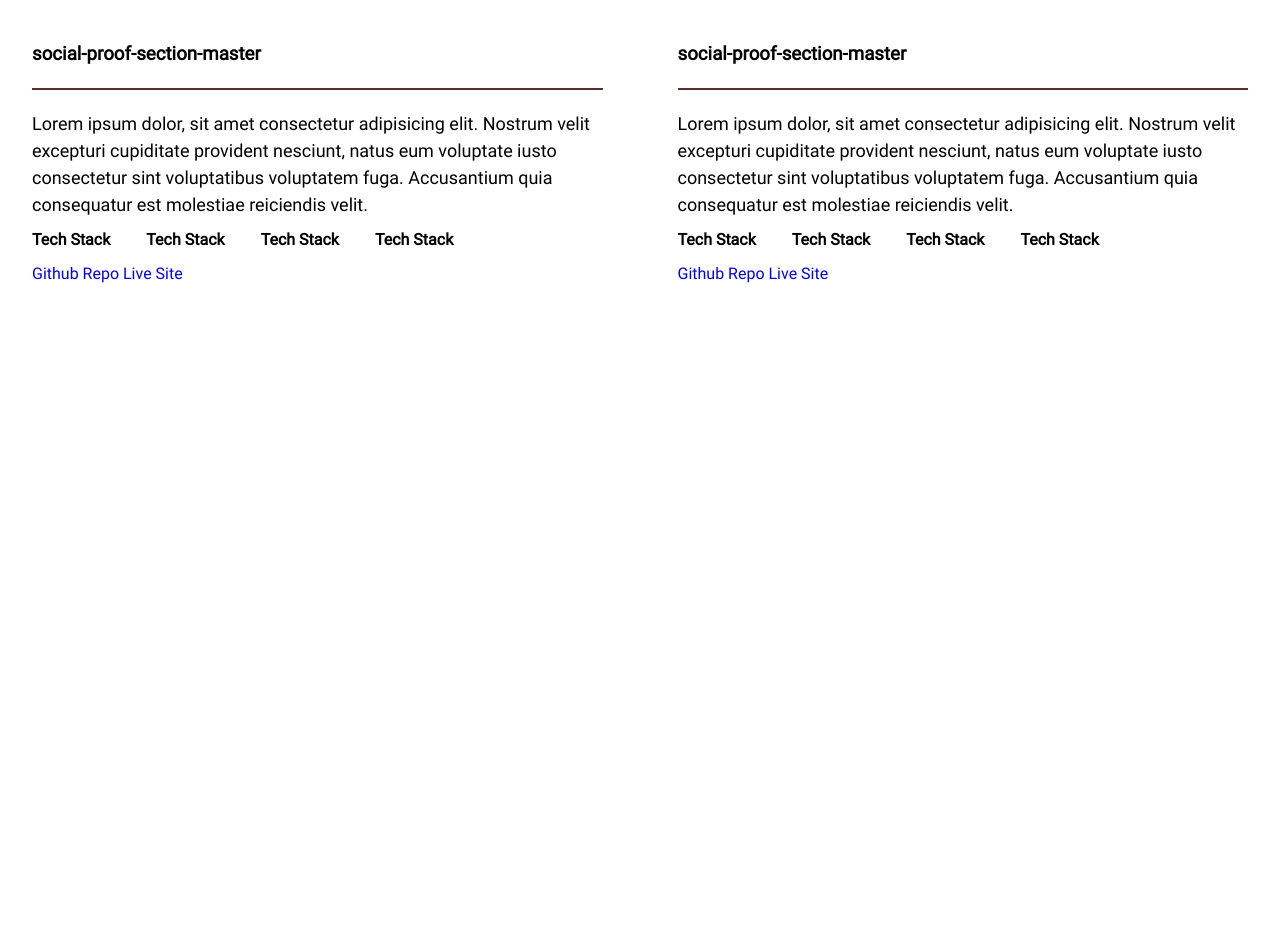
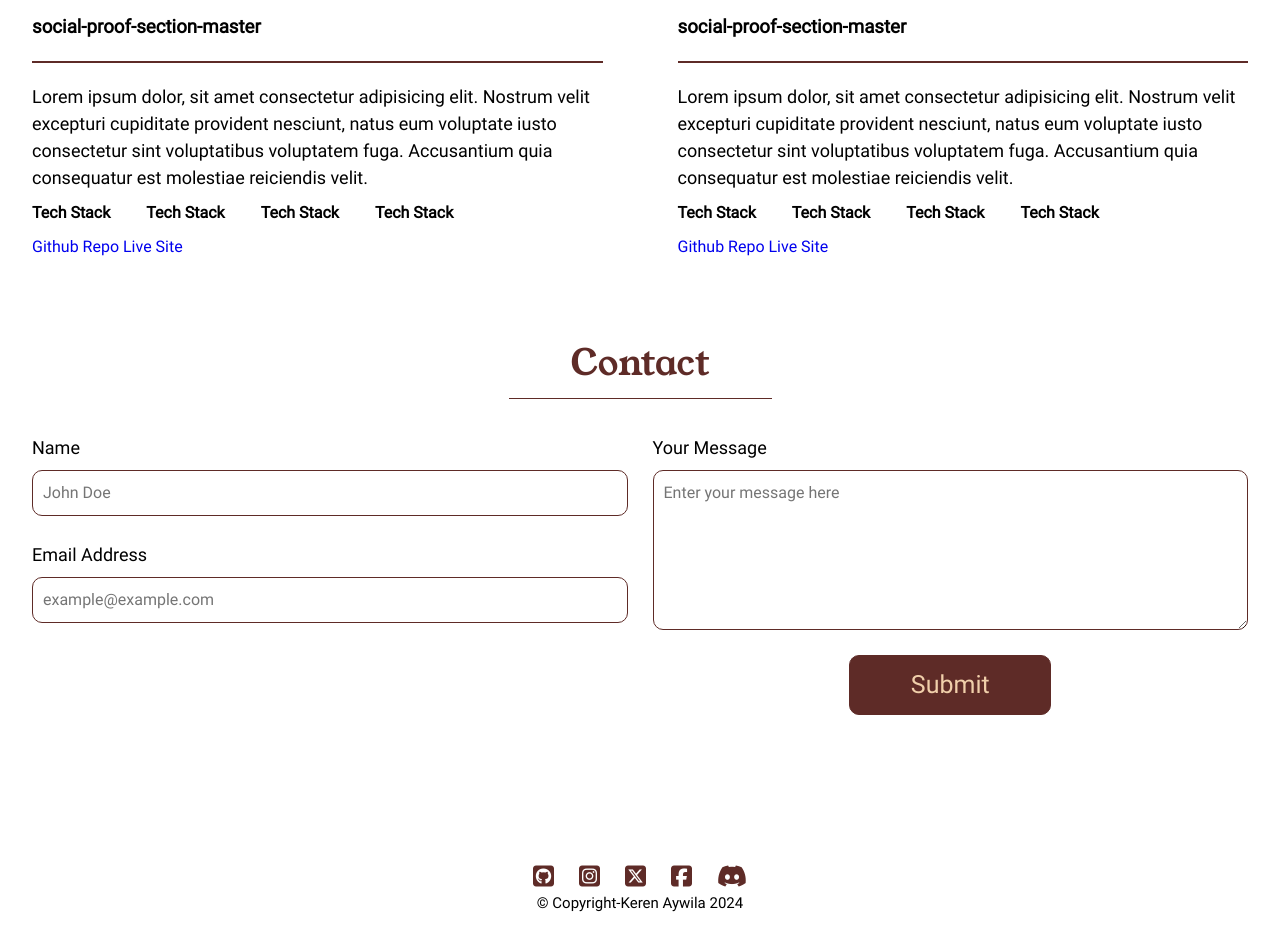
Before and after one commit to kerenaywila/Keren-Aywila, a plain HTML site: page index.html in a window 1280 px wide. Shown: the part 1815-2755 px from the top of the page. Before the commit the page ends 2126 px from the top, so only its background shows below. Drawn offline with Linux system fonts and the light colour scheme.

Commit message:
Added Contact and Footer sections

```diff
--- a/css/main.css
+++ b/css/main.css
@@ -246,6 +246,74 @@ h1 {
   gap: 36px;
 }
 
+/*CONTACT SECTION*/
+
+#contact_section {
+  width: 100%;
+  display: flex;
+  flex-direction: column;
+  align-items: center;
+  gap: 25px;
+  padding: 25px 24px;
+}
+form {
+  display: grid;
+  justify-content: center;
+  width: 100%;
+  gap: 25px;
+}
+.contact-frame{
+  display: flex;
+  flex-direction: column;
+  gap: 25px;
+  height: fit-content;
+}
+.submit{
+  margin: 0 auto;
+}
+.input-box {
+  display: flex;
+  flex-direction: column;
+  gap: 9px;
+}
+label {
+  font-size: 18px;
+}
+input,
+textarea {
+  border: 1px solid var(--caputMortuum);
+  border-radius: 10px;
+  padding: 10px;
+}
+textarea {
+  max-height: 160px;
+}
+
+/*FOOTER SECTION*/
+
+footer {
+  display: flex;
+  flex-direction: column;
+  justify-content: end;
+  align-items: center;
+  width: 100%;
+  height: 200px;
+  padding: 25px 24px;
+}
+.socials {
+  display: flex;
+  gap: 25px;
+  align-items: center;
+}
+.socials i {
+  color: var(--caputMortuum);
+  font-size: 1.5rem;
+  transition: 0.5s;
+}
+.copyright {
+  font-size: 15px;
+}
+
 /*MEDIA QUERIES*/
 
 /*744px tablet small*/
@@ -319,6 +387,12 @@ h1 {
   #project_section {
     padding: 25px 32px;
   }
+  #contact_section {
+    padding: 25px 32px;
+  }
+  form {
+    grid-template-columns: 1fr 1fr;
+  }
 }
 
 @media screen and (min-width: 1140px) {
@@ -348,4 +422,15 @@ h1 {
     width: 1440px;
     padding: 25px 150px;
   }
+  #contact_section {
+    width: 1440px;
+    padding: 25px 150px;
+  }
+  .contact-frame button {
+    width: 202px;
+  }
+  footer {
+    width: 1440px;
+    padding: 25px 281px;
+  }
 }
--- a/index.html
+++ b/index.html
@@ -85,9 +85,7 @@
           functional websites with focus on pixel-perfect, responsiveness and
           accessibility. I love how users interact with computers through
           awesome user-interfaces and softwares which led to my software
-          development journey. I am currently searching for job opportunities to
-          gain real world experience while adding value and bringing solutions
-          to businesses. I also take on contract and freelance time to time.
+          development journey. I freelance most of the time and i take on contract time to time.
         </p>
         <div class="tech-stacks">
           <ul>
@@ -228,7 +226,53 @@
           </div>
         </div>
       </section>
+
+      <section id="contact_section">
+        <div class="section-heading">
+          <h2>Contact</h2>
+          <div class="divider"></div>
+        </div>
+        <form action="" method="post">
+          <div class="contact-frame">
+            <div class="input-box">            <label for="name">Name</label>
+              <input type="text" id="name" name="name" placeholder="John Doe" required="" />
+            </div>
+            <div class="input-box">
+              <label for="email">Email Address</label>
+              <input type="email" id="email" name="email" placeholder="example@example.com" required="" />
+            </div>
+          </div>
+          <div class="contact-frame">
+            <div class="input-box">
+              <label for="message">Your Message</label>
+              <textarea name="message" id="message" cols="30" rows="10" placeholder="Enter your message here"></textarea>
+            </div>
+            <button type="submit" class="submit btn dark-btn">Submit</button>
+          </div>
+        </form>
+      </section>
     </main>
+
+    <footer>
+      <div class="socials">
+        <a href="https://github.com/Evereverk" target="_blank">
+          <i class="fa-brands fa-square-github"></i>
+        </a>
+        <a href="https://www.instagram.com/ever_everk/" target="_blank">
+          <i class="fa-brands fa-square-instagram"></i>
+        </a>
+        <a href="https://www.twitter.com/AywilaKere7782/" target="_blank">
+          <i class="fa-brands fa-square-x-twitter"></i>
+        </a>
+        <a href="#">
+          <i class="fa-brands fa-square-facebook"></i>
+        </a>
+        <a href="https://discordapp.com/users/1128390506850832465" target="_blank">
+          <i class="fa-brands fa-discord"></i>
+        </a>
+      </div>
+      <p class="copyright">&copy; Copyright-Keren Aywila 2024</p>
+    </footer>
     <script src="script.js"></script>
   </body>
 </html>
```
